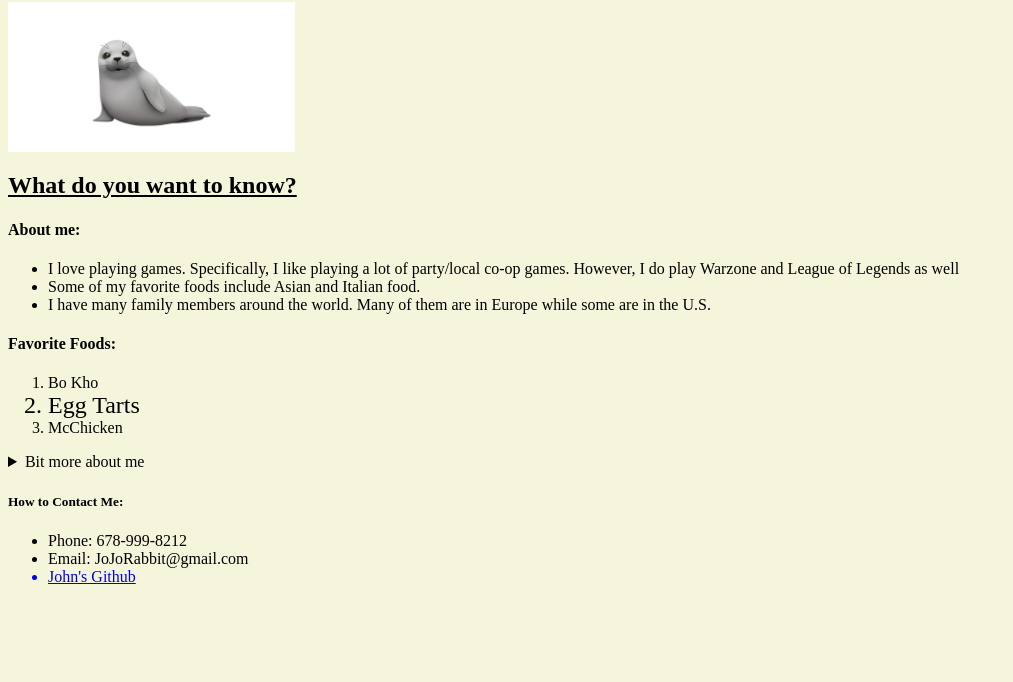
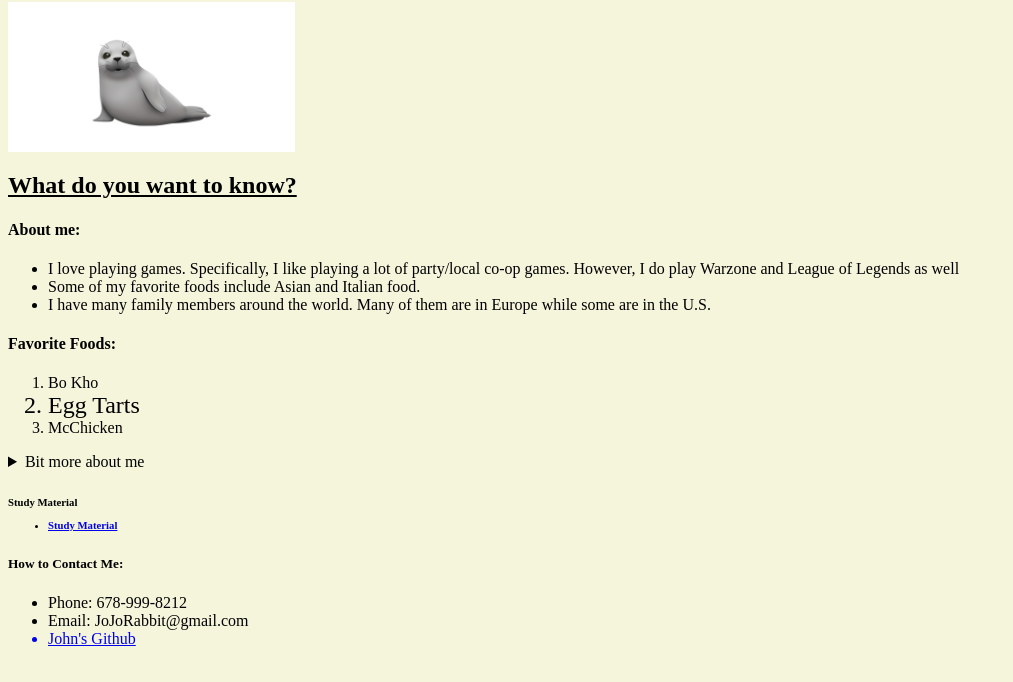
Before and after one commit to johnn4127/John-s-Seal-Profile, a plain HTML site: page index.html in a window 1280 px wide. Shown: the part 64-746 px from the top of the page, without its empty margins (0-1013 px from the left). Drawn offline with Linux system fonts and the light colour scheme.

Commit message:
Added Study Material link

```diff
--- a/index.html
+++ b/index.html
@@ -30,11 +30,16 @@
         </ul>
     </h4>
     </details>
+    <h6>Study Material
+    <ul><li>  <a  target="_blank" href="https://www.youtube.com/playlist?list=PLDMXqpbtInQiSpxYyd8AxmJCVE7equijT">Study Material</li></a>
+        <h6>
+    </ul>
     <h5> How to Contact Me:</h5>
     <ul>
         <li>Phone: 678-999-8212</li>
         <li>Email: JoJoRabbit@gmail.com</li>
         <a target="_blank" href="https://github.com/johnn4127"><li>John's Github</li></a>
     </ul>
+
 </body>
 </html>
```
